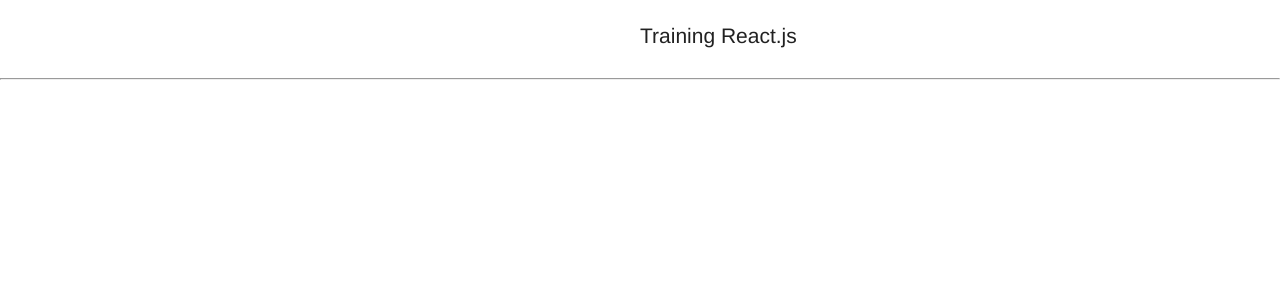
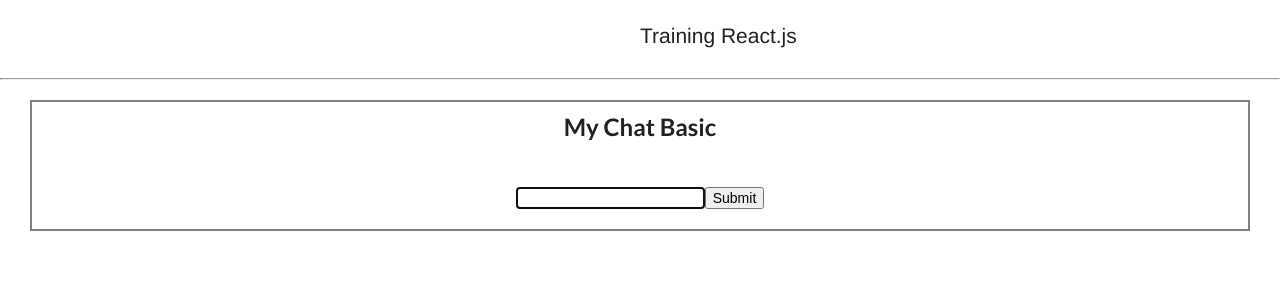
Before and after one commit to SaraTenorio/training-react-js, a React (Create React App) app: page / in a window 1280 px wide. Shown: the top 300 px of the page. Built offline with nearby package versions, Linux system fonts and the light colour scheme.

Commit message:
[redux] Part 02

```diff
--- a/package.json
+++ b/package.json
@@ -8,7 +8,9 @@
     "@testing-library/user-event": "^13.5.0",
     "react": "^18.0.0",
     "react-dom": "^18.0.0",
+    "react-redux": "^8.0.1",
     "react-scripts": "5.0.1",
+    "redux": "^4.2.0",
     "web-vitals": "^2.1.4"
   },
   "scripts": {
--- a/src/App.css
+++ b/src/App.css
@@ -1,5 +1,5 @@
 /* DEFAULT */
-.App {
+/* .App {
   text-align: left;
 }
 
@@ -36,7 +36,7 @@
   to {
     transform: rotate(360deg);
   }
-}
+} */
 
 /* AULA 02 */
 /* .App {
@@ -68,3 +68,18 @@
 .bookableDetails {
   text-align:left;
 } */
+
+/* AULA 04 */
+.App {
+  text-align: center;
+}
+
+.chat {
+  border: 2px solid gray;
+  margin: 20px 30px;
+  padding: 10px;
+}
+
+.message-view, .message-input {
+  padding: 10px;
+}
--- a/src/App.js
+++ b/src/App.js
@@ -12,6 +12,7 @@ import './App.css';
 //import BookDashBoard from './biblioteca/BookDashBoard';
 //import PropDrilling from './components/redux/PropDrilling';
 //import UseContext from './components/redux/UseContext';
+import Chat from './redux-components/Chat';
 
 function App() {
   return (
@@ -35,6 +36,8 @@ function App() {
       {/* <PropDrilling /> */}
 
       {/* <UseContext /> */}
+
+      <Chat />
     </div>
   );
 }
--- a/src/index.js
+++ b/src/index.js
@@ -4,10 +4,18 @@ import ReactDOM from 'react-dom/client';
 import './index.css';
 import App from './App';
 
+import { Provider } from 'react-redux';
+import { store } from './store';
+
 const root = ReactDOM.createRoot(document.getElementById('root'));
 root.render(
   <React.StrictMode>
-    <App />
+    {/* <App /> */}
+
+    <Provider store={store}>
+      <App />
+    </Provider>
+
   </React.StrictMode>
 );
 
--- /dev/null
+++ b/src/reducer.js
@@ -0,0 +1,14 @@
+//será utilizado pela store para atualizar o state atual de acordo com a action recebida (TEM QUE SER UMA PURE FUNCTION)
+export default function reducer(state, action) {
+    if (action.type === "ADD_MESSAGE") {
+        return {
+            messages: [...state.messages, action.messages]
+        }
+    } else if (action.type === "DELETE_MESSAGE") {
+        return {
+            messages: state.messages.filter((msg, i) => i !== action.index)
+        }
+    } else {
+        return state; // o reducer precisa sempre retornar
+    }
+}
--- /dev/null
+++ b/src/redux-components/Chat.jsx
@@ -0,0 +1,15 @@
+import React from 'react'
+import MessageInput from './MessageInput'
+import MessageView from './MessageView'
+
+export default function Chat() {
+    return (
+        <section className='chat'>
+            <h2>My Chat Basic</h2>
+            <article className='message-view'>
+                <MessageView /></article>
+            <article className='message-input'>
+                <MessageInput /></article>
+        </section>
+    )
+}
--- /dev/null
+++ b/src/redux-components/MessageInput.jsx
@@ -0,0 +1,24 @@
+import React, { useState } from 'react'
+import { useDispatch } from 'react-redux';
+
+export default function MessageInput() {
+
+    const [value, setValue] = useState('');
+    const dispatch = useDispatch();
+
+    const handleSubmit = () => {
+        dispatch({
+            type: 'ADD_MESSAGE',
+            messages: value
+        })
+
+        setValue('');
+    }
+
+    return (
+        <section>
+            <input type='text' autoFocus value={value} onChange={e => setValue(e.target.value)} />
+            <button onClick={handleSubmit}>Submit</button>
+        </section>
+    )
+}
--- /dev/null
+++ b/src/redux-components/MessageView.jsx
@@ -0,0 +1,25 @@
+import React from 'react'
+import { useDispatch, useSelector } from 'react-redux'
+
+export default function MessageView() {
+
+    const messages = useSelector(state => state.messages);
+    const dispatch = useDispatch();
+
+    const handleClick = (index) => {
+        dispatch({
+            type: 'DELETE_MESSAGE',
+            index: index
+        })
+    }
+
+    return (
+        <section>
+            {
+                messages.map((msg, i) => (
+                    <h4 key={i} onClick={(i) => handleClick(i)}>{msg}</h4>
+                ))
+            }
+        </section>
+    )
+}
--- /dev/null
+++ b/src/store.js
@@ -0,0 +1,8 @@
+import { createStore } from 'redux';
+import reducer from './reducer';
+
+const initialState = {
+    messages: []
+}
+
+export const store = createStore(reducer, initialState);
```
Also changed, not shown: 1 other file (tests, documents, lock files or other folders).
